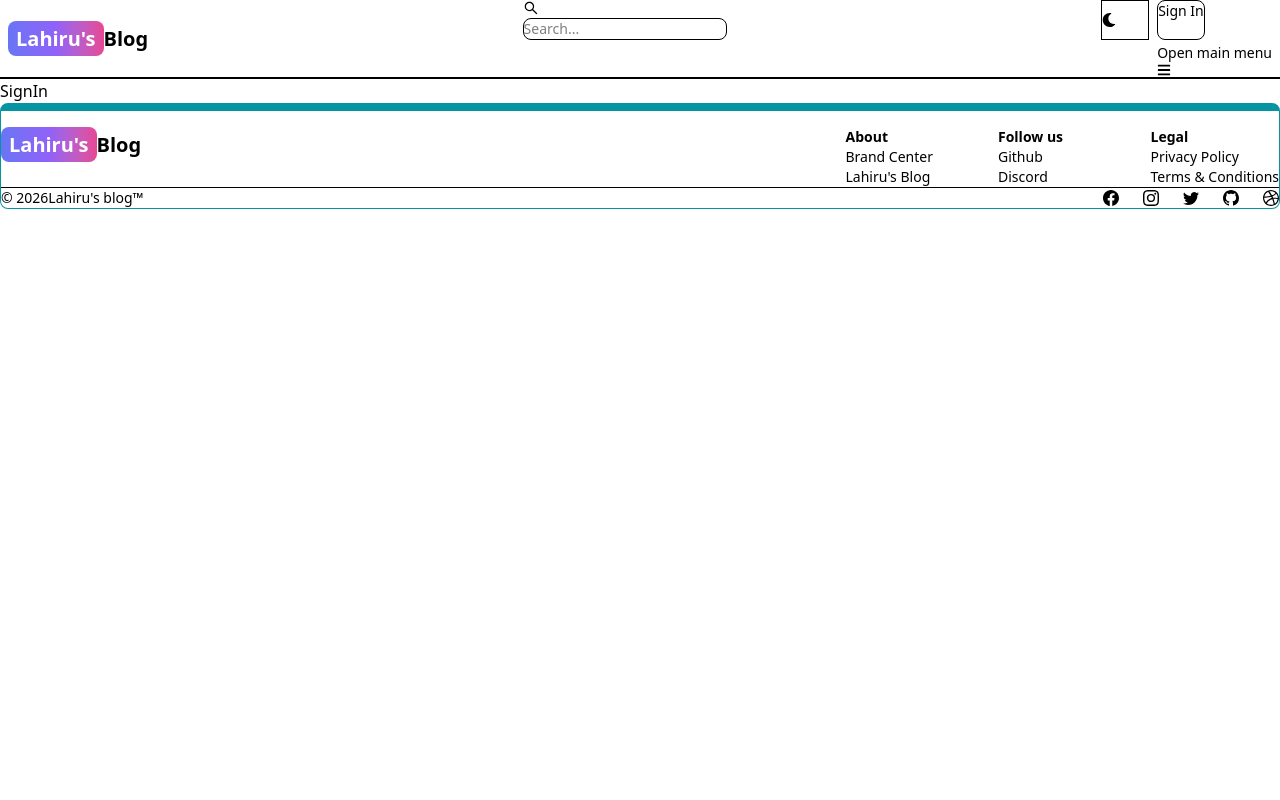
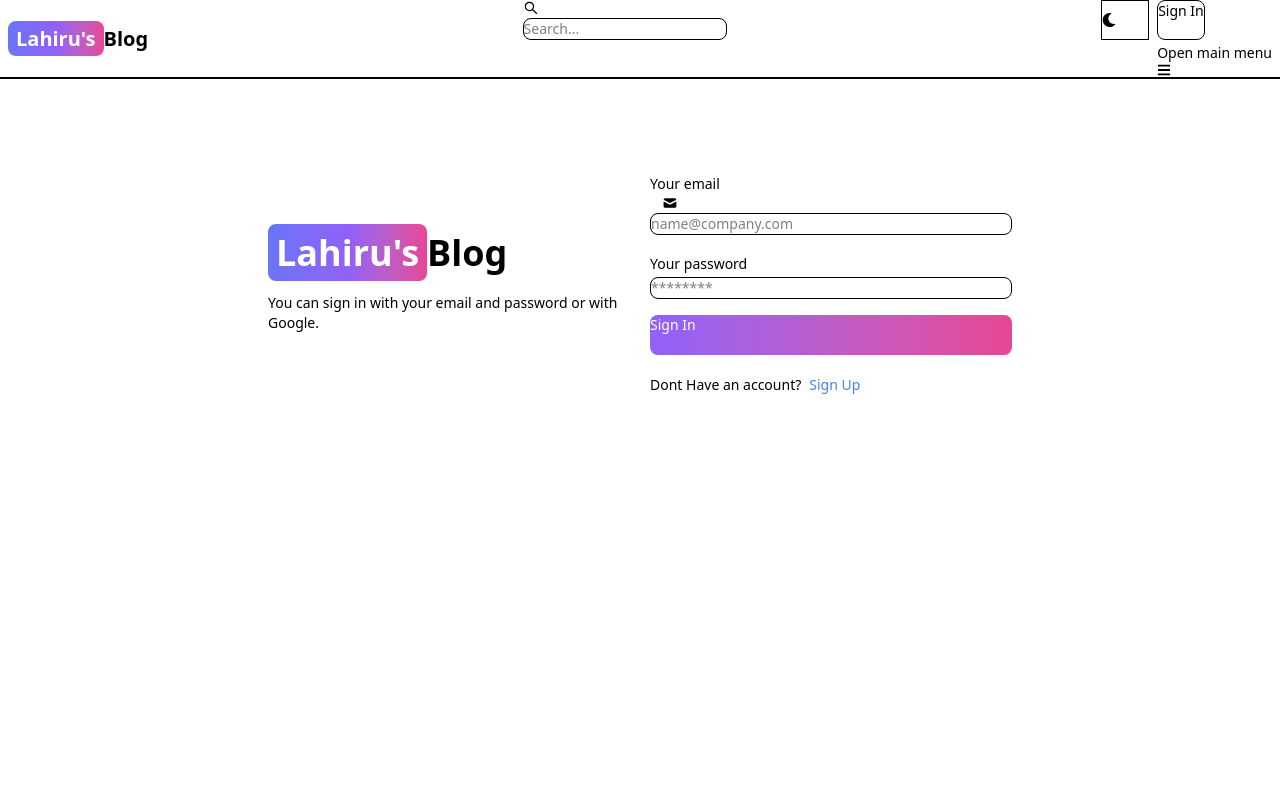
Before and after one commit to Lahirue202272/mern-blog, a React (Vite) app in the folder client/: page /sign-in in a window 1280 px wide. Shown: the top 800 px of the page. Built offline with nearby package versions, Linux system fonts and the light colour scheme.

Commit message:
complete signin page functionality

```diff
--- a/client/src/pages/SignIn.jsx
+++ b/client/src/pages/SignIn.jsx
@@ -1,7 +1,104 @@
-import React from 'react'
+import { Alert, Button, Label, Spinner, TextInput } from 'flowbite-react'
+import { Link, useNavigate } from 'react-router-dom'
+import { HiMail, HiInformationCircle } from "react-icons/hi";
+import { useState } from 'react';
 
 export default function SignIn() {
+  const [formData, setFormData] = useState({})
+  const [errorMessage, setErrorMessage] = useState(null);
+  const [loading, setLoading] = useState(false);
+  const navigate = useNavigate();
+
+  const handleChange = (e) => {
+    setFormData({
+      ...formData,
+      [e.target.id]: e.target.value.trim()
+    })
+  };
+  const handleSubmit = async (e) =>{
+    e.preventDefault();
+    if (!formData.email || !formData.password) {
+      return setErrorMessage("Please fill out all fields.");
+    }
+    try {
+      setLoading(true);
+      setErrorMessage(null);
+      const res = await fetch('/api/auth/signin', {
+      method: 'POST',
+      headers: {
+        'Content-Type': 'application/json'
+      },
+      body: JSON.stringify(formData)
+    });
+    const data = await res.json();
+    if (data.success===false) {
+      setLoading(false);
+      return setErrorMessage(data.message);
+    }
+    setLoading(false);
+    if (res.ok){
+      navigate('/');
+    }
+    } catch (error) {
+      setErrorMessage(error.message);
+      setLoading(false);
+    }
+
+  };
   return (
-    <div>SignIn</div>
+    <div className='min-h-screen mt-20'>
+      <div className="flex p-3 max-w-3xl mx-auto flex-col md:flex-row
+      md:items-center gap-5">
+        {/* left side */}
+        <div className="flex-1">
+            <Link to="/" className="font-bold dark:text-white text-4xl">
+              <span className="px-2 py-1 text-white rounded-lg bg-gradient-to-r from-indigo-500 via-purple-500 to-pink-500">
+                Lahiru's
+              </span>
+              Blog
+          </Link>
+          <p className='text-sm mt-5'>
+            You can sign in with your email and
+            password
+            or with Google.
+          </p>
+        </div>
+        {/* right side */}
+        <div className="flex-1">
+          <form className='flex flex-col gap-4' onSubmit={handleSubmit}>
+            <div>
+              <Label >Your email</Label>
+              <TextInput type='email' id="email" placeholder="name@company.com" icon={HiMail} required onChange={handleChange}/>
+            </div>
+            <div>
+              <Label >Your password</Label>
+              <TextInput type='password' id="password" placeholder="********" onChange={handleChange}/>
+            </div>
+            <Button className="bg-gradient-to-r from-purple-500 to-pink-500 text-white hover:bg-gradient-to-l focus:ring-purple-200 dark:focus:ring-purple-800" type="submit" disabled={loading}>
+              {
+                loading ? (
+                  <>
+                  <Spinner size="sm" aria-label="Info spinner example" className="me-3" light />
+                  <span className='pl-3'>Loading...</span>
+                  </>
+                ): 'Sign In'}
+            </Button>
+          </form>
+          <div className="flex gap-2 text-sm mt-5">
+            <span>Dont Have an account?</span>
+             <Link to="/sign-up" className="text-blue-500 hover:underline">
+              Sign Up
+            </Link>
+          </div>
+          {
+            errorMessage && (
+              <Alert className='mt-5' color='failure' icon={HiInformationCircle}>
+                {errorMessage}
+              </Alert>
+            )
+          }
+        </div>
+      </div>
+    </div>
   )
 }
```
